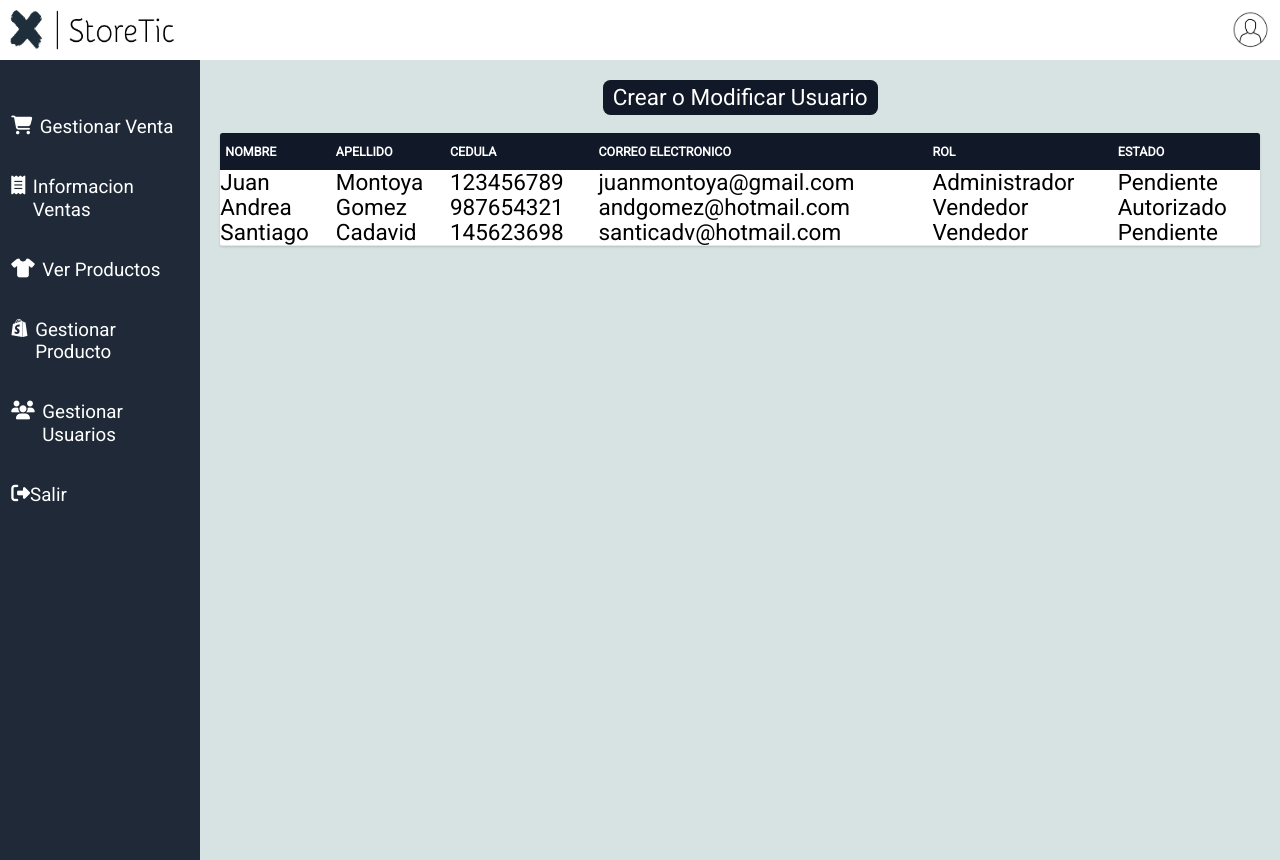
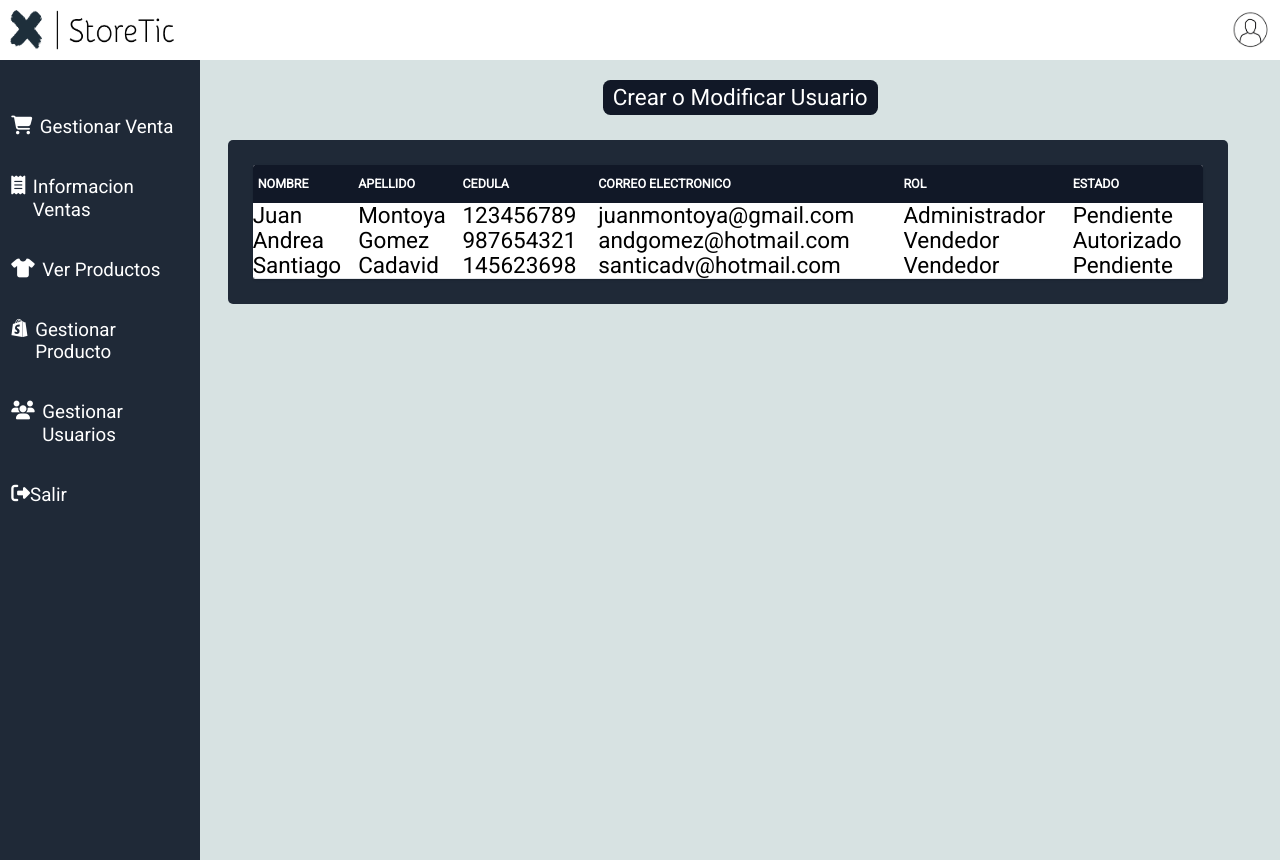
Before and after one commit to proyectoMisionTiic/Proyecto-TIC, a React (Create React App) app: page /GestionUsuarios in a window 1280 px wide. Built offline with nearby package versions, Linux system fonts and the light colour scheme.

Commit message:
se agrega nuevo cambio de sprint2

```diff
--- a/src/pages/GestionUsuarios.jsx
+++ b/src/pages/GestionUsuarios.jsx
@@ -74,7 +74,7 @@ const TablaUsuarios = ({ listaUsuarios }) => {
     );
   }, [listaUsuarios]);
   return (
-    <div className="table-fixed flex ml-20 mt-7 w-full mr-20">
+    <div className="bg-gray-800 self-center container p-10 ml-10 mr-20 mt-10 ">
       <div class="md:px-32 w-full">
         <div class="shadow overflow-hidden rounded border-b border-gray-200">
           <table class="min-w-full bg-white">
```
